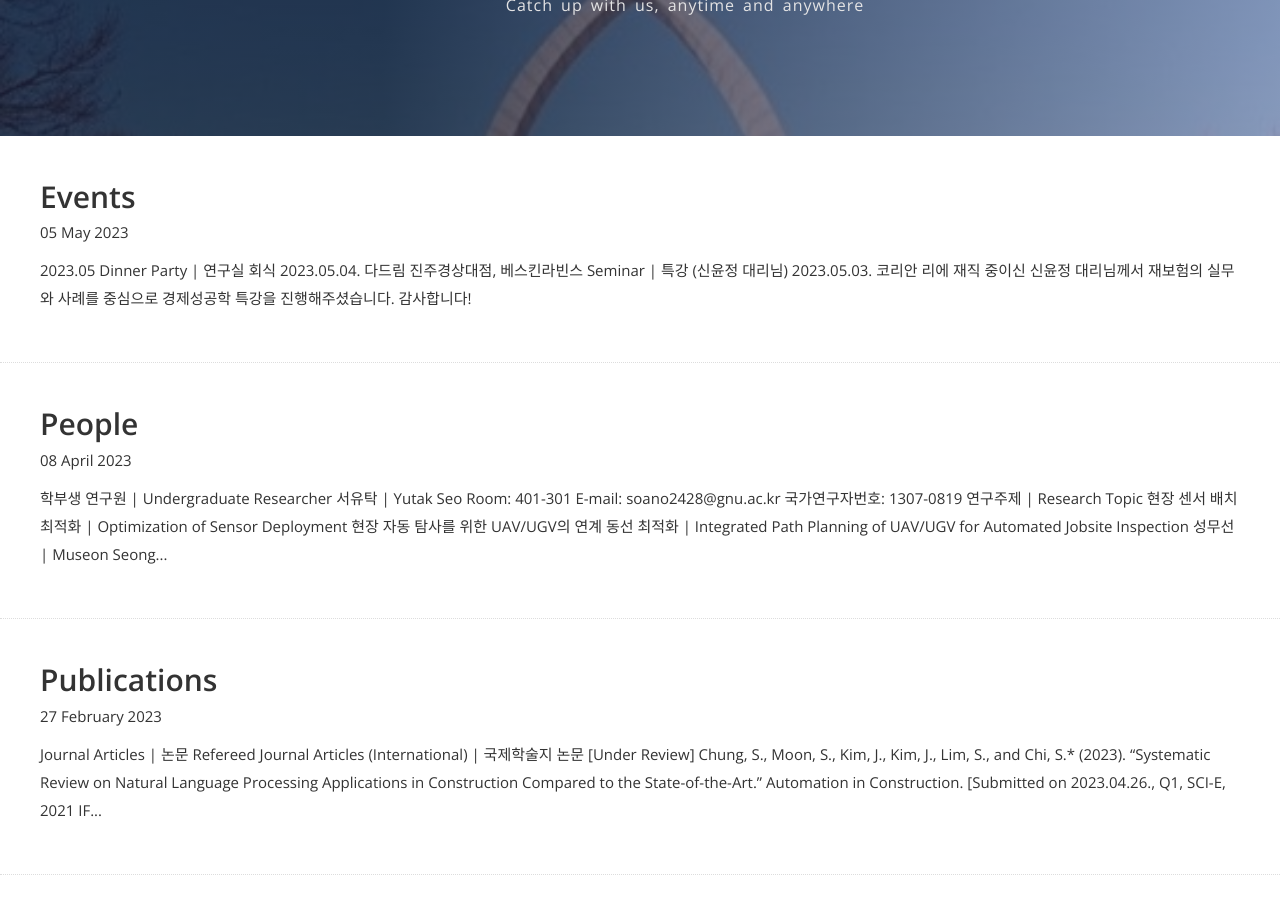
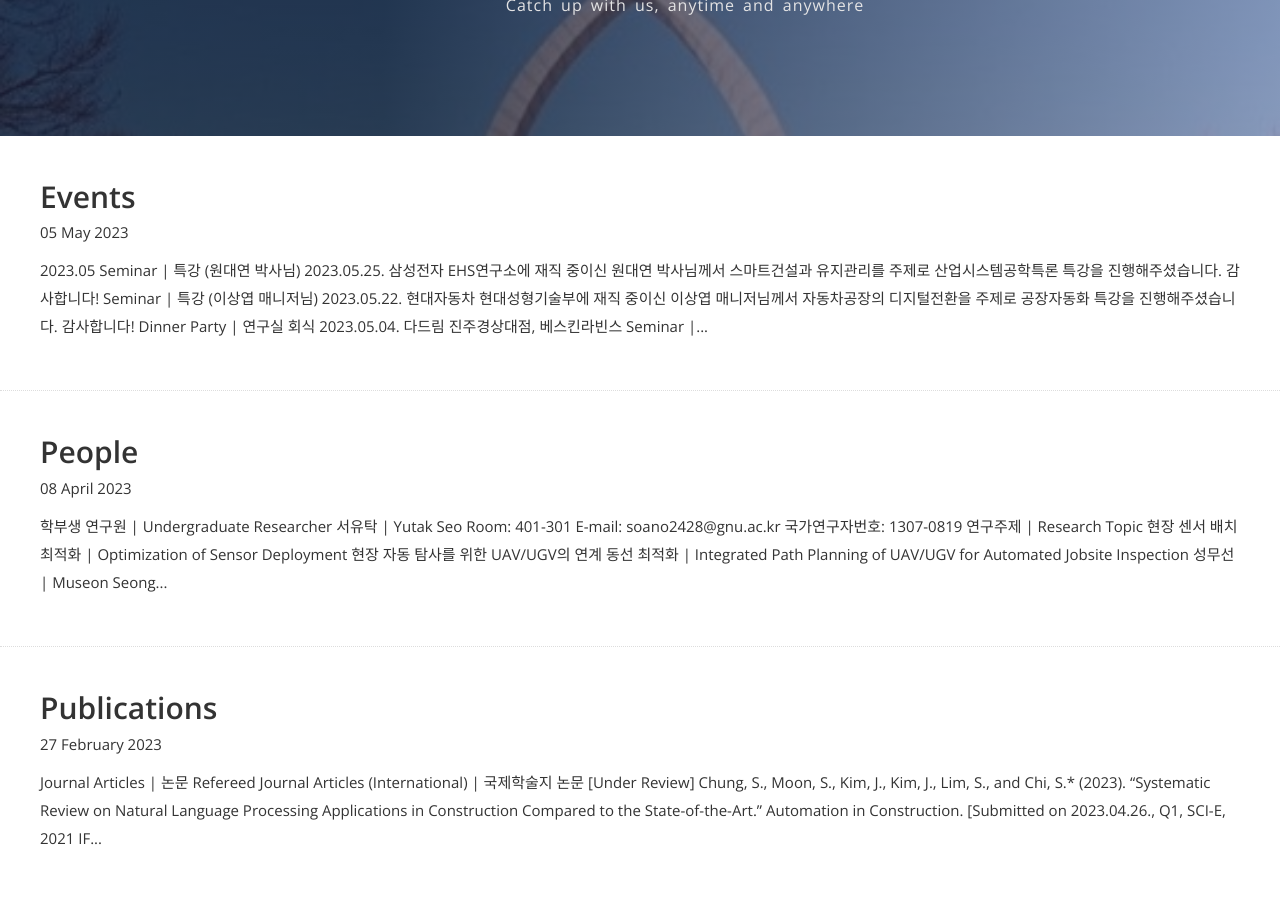
Before and after one commit to blank54/blank54.github.io, a Jekyll site: the page built from blog/index.html, in a window 1280 px wide and 900 px high, scrolled down 324 px. Built offline with Jekyll 4.4.1, drawn with Linux system fonts in a browser that asks for light colours; nearby versions of some CDN libraries; some web fonts are replaced.

Commit message:
add events 20230525

```diff
--- a/event/_posts/2023-05-05-event.md
+++ b/event/_posts/2023-05-05-event.md
@@ -8,6 +8,16 @@ author: Seonghyeon Moon
 ## 2023.05
 <br/>
 
+### Seminar \| 특강 (원대연 박사님)
+>2023.05.25.
+>삼성전자 EHS연구소에 재직 중이신 원대연 박사님께서 스마트건설과 유지관리를 주제로 산업시스템공학특론 특강을 진행해주셨습니다. 감사합니다!
+<!-- ><img src="{{ site.baseurl }}/img/event/20230503_engineering economics.jpg" sytle="width:300px"> -->
+
+### Seminar \| 특강 (이상엽 매니저님)
+>2023.05.22.
+>현대자동차 현대성형기술부에 재직 중이신 이상엽 매니저님께서 자동차공장의 디지털전환을 주제로 공장자동화 특강을 진행해주셨습니다. 감사합니다!
+<!-- ><img src="{{ site.baseurl }}/img/event/20230503_engineering economics.jpg" sytle="width:300px"> -->
+
 ### Dinner Party \| 연구실 회식
 >2023.05.04.
 >다드림 진주경상대점, 베스킨라빈스
```
